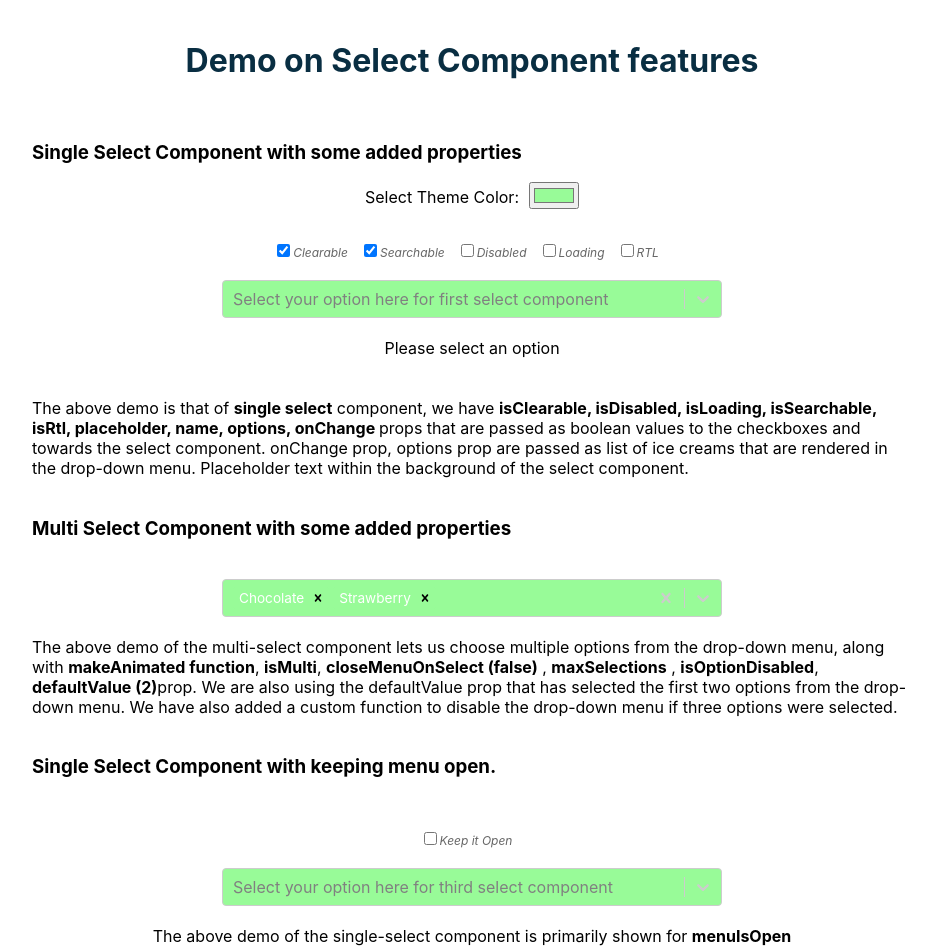
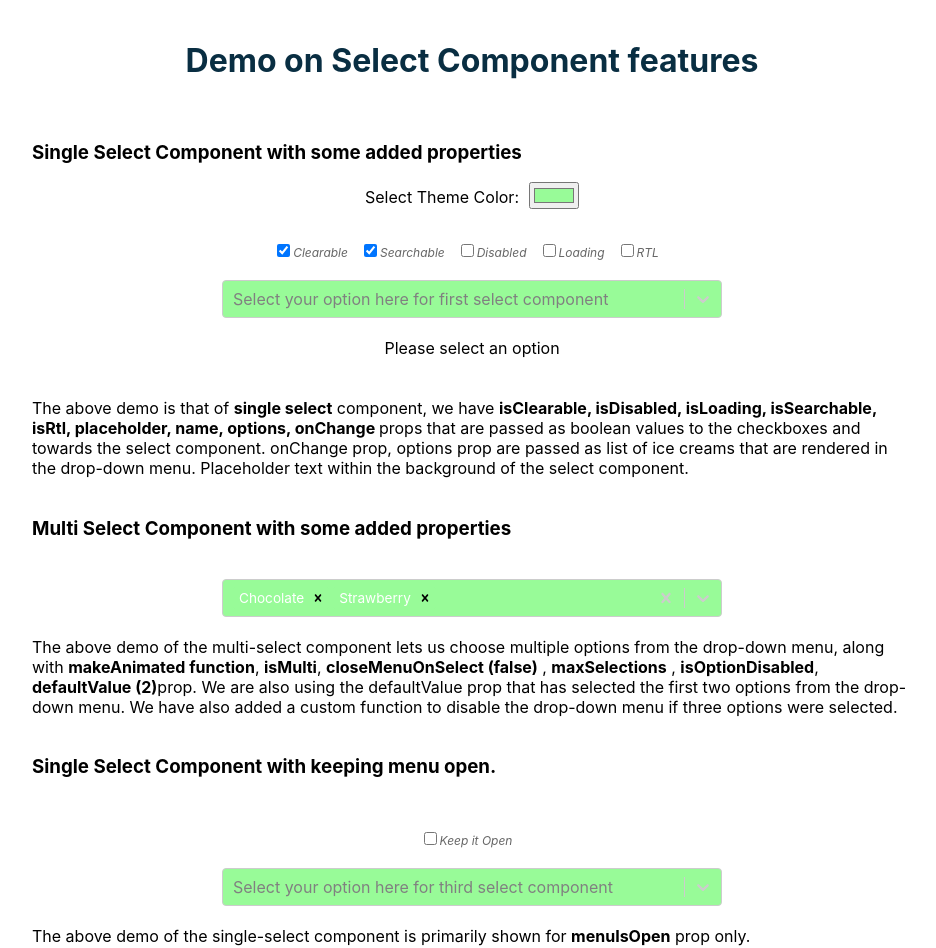
Before and after one commit to kmathewsksm/select-react-app, a React (Create React App) app: page / in a window 1280 px wide. Shown: the top 948 px of the page, without its empty margins (168-1104 px from the left). Built offline with nearby package versions, Linux system fonts and the light colour scheme.

Commit message:
sixth commit

```diff
--- a/src/App.js
+++ b/src/App.js
@@ -230,11 +230,10 @@ function App() {
         }}
       />
       <br />
-      <div>
+      <div style={{ textAlign: "left", width: "100%" }}>
         The above demo of the single-select component is primarily shown for{" "}
-        <span style={{ fontWeight: "bold" }}>menuIsOpen</span>
-      </div>{" "}
-      prop only .
+        <span style={{ fontWeight: "bold" }}>menuIsOpen</span> prop only.
+      </div>
     </div>
   );
 }
```
